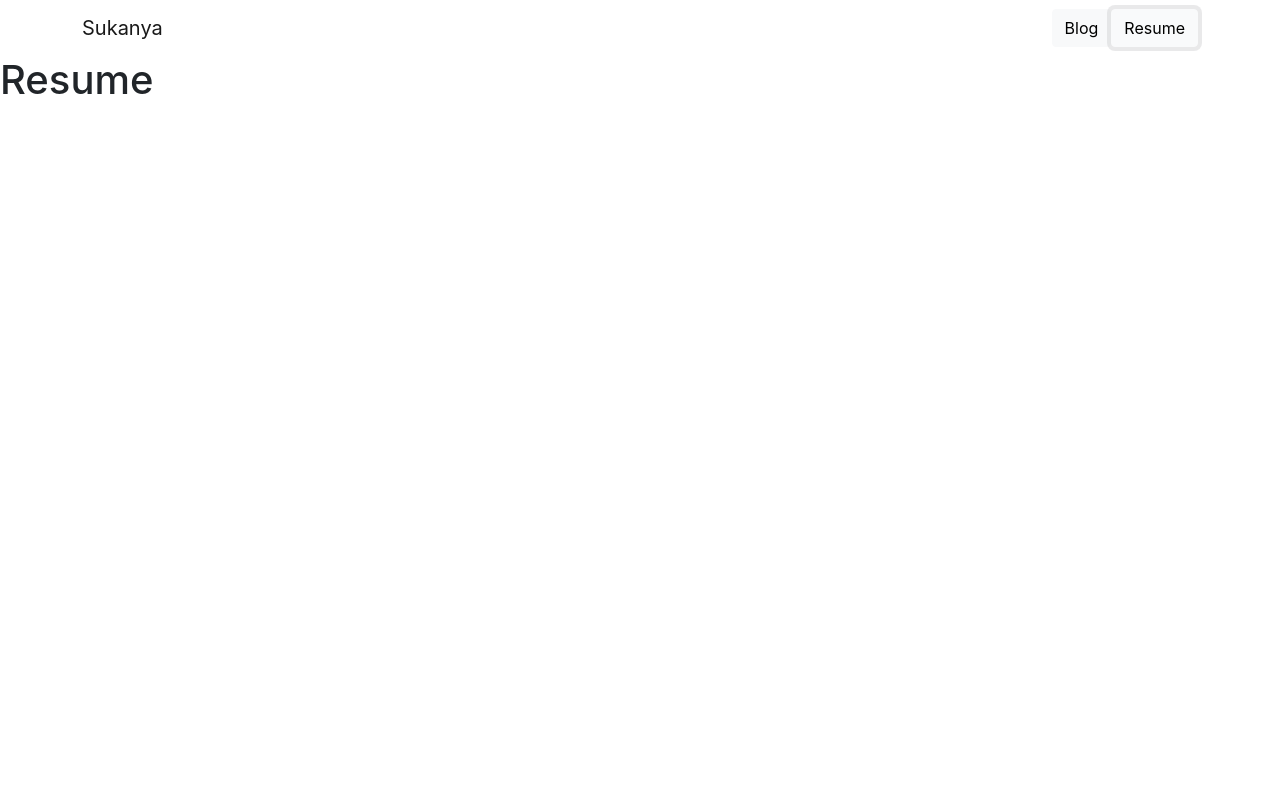
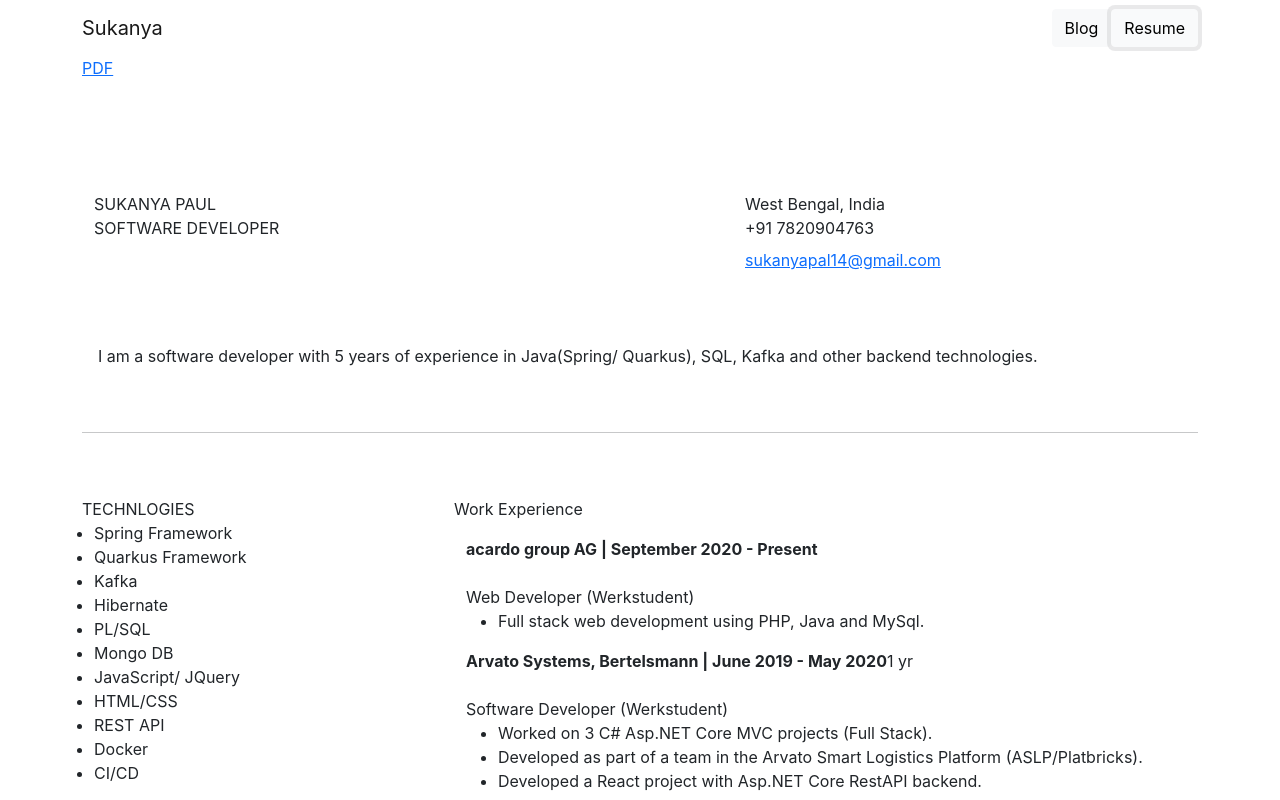
Before and after one commit to sukanya120/website, a React (Create React App) app: page / in a window 1280 px wide. Both pictures are taken after a click on the button "Resume". Shown: the top 800 px of the page. Built offline with nearby package versions, Linux system fonts and the light colour scheme.

Commit message:
website deployment

```diff
--- a/package.json
+++ b/package.json
@@ -1,6 +1,7 @@
 {
   "name": "website",
   "version": "0.1.0",
+  "homepage": "sukanyapaul.com",
   "private": true,
   "dependencies": {
     "@fortawesome/fontawesome-svg-core": "^1.2.36",
@@ -10,6 +11,7 @@
     "@testing-library/jest-dom": "^5.14.1",
     "@testing-library/react": "^11.2.7",
     "@testing-library/user-event": "^12.8.3",
+    "axios": "^0.24.0",
     "bootstrap": "^5.1.1",
     "react": "^17.0.2",
     "react-bootstrap": "^1.6.3",
@@ -22,7 +24,9 @@
     "start": "react-scripts start",
     "build": "react-scripts build",
     "test": "react-scripts test",
-    "eject": "react-scripts eject"
+    "eject": "react-scripts eject",
+    "predeploy": "npm run build",
+    "deploy": "gh-pages -d build"
   },
   "eslintConfig": {
     "extends": [
--- a/src/App.js
+++ b/src/App.js
@@ -7,11 +7,12 @@ import 'bootstrap/dist/css/bootstrap.min.css';
 import Blog from './components/blog/Blog';
 import { useEffect, useState } from 'react';
 import {Navbar, Container, Nav, Button} from 'react-bootstrap';
+import RockyMountain from './components/rockyMountain/RockyMountain';
 
 function App() {
 
   //all logic goes before return cause return only includes html
-  const [page, setPage] = useState();
+  const [page, setPage] = useState(<Home/>);
 
 
   const setPageRequest = (pageRequest)=> {
@@ -22,7 +23,7 @@ function App() {
         break;
       case "resume": setPage(<Resume/>);
         break;
-      case "blog": setPage(<Blog/>);
+      case "blog": setPage(<RockyMountain/>);
         break;
 
 
--- a/src/components/resume/Resume.jsx
+++ b/src/components/resume/Resume.jsx
@@ -3,5 +3,173 @@ import React from 'react';
 
 export default function Resume(){
 
-    return <h1> Resume </h1>;
+    return (
+    <div className='container'>
+    <a href="resume.pdf" className="lightgrey float-right mx-10 mt-2 pr-4 transparent0-5 f0-8em" download>PDF <i className="fa fa-download" aria-hidden="true"></i>
+	</a>
+	<div className="bg-white py-3 py-md-5 mx-10 my-3">
+		<div className="container px-10 py-3 py-md-5">
+			<div className="row" id="toprow">
+				<div className="col-lg-6 col-md-7 col-xs-12">
+					<span className="f700 f2-5em">SUKANYA PAUL</span><br></br>
+					<span className="f600 f1-5em">SOFTWARE DEVELOPER</span>
+				</div>
+				<div className="col-lg-4 offset-lg-1 col-md-5" id="">
+					<div id="contacttop" className="mt-2 mt-lg-0">
+						<span>West Bengal, India</span><br></br>
+						<span>+91 7820904763</span><br></br>
+					</div>
+					<div className="mt-3 mt-sm-2">
+						<a href="mailto:sukanyapal14@gmail.com" className="slategrey">sukanyapal14@gmail.com</a><br></br>
+						{/*<a href="https://samratdutta.com" className="slategrey">https://samratdutta.com</a>*/}
+					</div>
+					<div className="flex-row-spa mt-3 mt-sm-4" id="links">
+						<a href="https://github.com/duttasamd"><i className="fa fa-github text-muted"></i></a>
+						<a href="https://stackoverflow.com/users/2463304/samrat-dutta"><i className="fa fa-stack-overflow text-muted"></i></a>
+						<a href="https://www.linkedin.com/in/duttasamd/"><i className="fa fa-linkedin text-muted"></i></a>
+						<a href="https://www.xing.com/profile/Samrat_Dutta4"><i className="fa fa-xing text-muted"></i></a>
+					</div>
+				</div>
+			</div>
+			<div className="row mt-3 mt-sm-4 mt-lg-5 px-3">
+				I am a software developer with 5 years of experience in Java(Spring/ Quarkus), SQL, Kafka and
+other backend technologies.
+			</div>
+		</div>
+		<hr/>
+		<div className="container px-10 py-5">
+			<div className="row">
+				<div className="col-lg-8 pl-lg-3 offset-lg-1 mb-5 mb-lg-0">
+					<div>
+						<div className="row f600 f1-3em pl-3 mb-3">
+							Work Experience
+						</div>
+						<div className="mb-3">
+							<div className="inline">
+								<span>
+									<strong>acardo group AG | September 2020 - Present</strong>
+								</span>
+							</div>
+                            <br></br>
+							<span className="f300 fi">Web Developer (Werkstudent)</span><br/>
+							<ul className="pl-3">
+								<li>Full stack web development using PHP, Java and MySql.</li>
+							</ul>
+						</div>
+						<div className="mb-3">
+							<div className="inline">
+								<span>
+									<strong>Arvato Systems, Bertelsmann | June 2019 - May 2020</strong>
+								</span>
+								<span className="f600 lightgrey ml-2 f0-8em valignmiddle">
+									1 yr
+								</span>
+							</div>
+                            <br></br>
+							<span className="f300 fi">Software Developer (Werkstudent)</span><br/>
+							<ul className="pl-3">
+								<li>Worked on 3 C# Asp.NET Core MVC projects (Full Stack).</li>
+								<li>Developed as part of a team in the Arvato Smart Logistics Platform (ASLP/Platbricks).</li>
+								<li>Developed a React project with Asp.NET Core RestAPI backend.</li>
+							</ul>
+						</div>
+
+						<div>
+							<div className="inline">
+								<span>
+									<strong>Piping Rock India Pvt. Ltd. | July 2016 - September 2018</strong>
+								</span>
+								<span className="f600 lightgrey ml-2 f0-8em valignmiddle">
+									2 yrs 3 mos
+								</span>
+							</div><br></br>
+							<span className="f300 fi">Software Developer (Full time)</span><br/>
+							<ul className="pl-3">
+								<li>One of first 4 employees.</li>
+								<li>Developed an entire WMS/ERP system from scratch in C# Asp.NET MVC</li>
+								<li>Oversaw deployment of the software in warehouses in USA.</li>
+							</ul>
+						</div>
+					</div>
+					<div className="mt-4">
+						<div className="row f600 f1-3em pl-3 mb-2">
+							Education
+						</div>
+						<span><strong>Universität Paderborn</strong></span><br/>
+						<span>Master Computer Science | WS 2018 - Present</span><br/>
+						<span>Focus : Intelligence and Data</span><br/><br/>
+
+						<span><strong>West Bengal University Of Technology, India</strong></span><br/>
+						<span>Bachelor Of Technology - Information Technology</span><br/>
+						<span>August 2012 - July 2016 | GPA : 2.2</span>
+					</div>
+				</div>
+
+				<div className="col-lg-3  order-lg-first" id="leftdiv">
+                <div className="pl-3 pl-lg-0 mb-5">
+						<div className="row f600 f1-3em">
+                        TECHNLOGIES
+						</div>
+						<div className="row flex-col-spa-l">
+							<ul className="pl-3">
+								<li>Spring Framework</li>
+								<li>Quarkus Framework</li>
+                                <li>Kafka</li>
+                                <li>Hibernate</li>
+                                <li>PL/SQL</li>
+                                <li>Mongo DB</li>
+                                <li>JavaScript/ JQuery</li>
+                                <li>HTML/CSS</li>
+                                <li>REST API</li>
+                                <li>Docker</li>
+                                <li>CI/CD</li>
+							</ul>
+						</div>
+						<div className="row flex-col-spa-l">
+
+                        <div className="row f600 f1-3em">
+                        TOOLS
+						</div>
+							<ul className="pl-3">
+								<li>CRM(Amdocs)</li>
+								<li>Jira</li>
+								<li>Confluence</li>
+								<li>GIT</li>
+								<li>Bitbucket</li>
+								<li>SourceTree</li>
+								<li>Bamboo</li>
+								<li>Jenkins</li>
+								<li>Postman</li>
+                                <li>FileZila/WinSCP</li>
+							</ul>
+						</div>
+					</div>
+
+					<div className="mt-5 mt-sm-4 pl-3 pl-lg-0 pt-3">
+						<div className="row f600 f1-3em mb-3">
+							Personal Projects
+						</div>
+						<div className="row flex-col-spa-l">
+							<div className="mb-2">
+								<span>Personal Website</span>
+								<a href="https://samratdutta.com" className="lightgrey">samratdutta.com</a>
+							</div>
+							<div className="mb-2">
+								<span>Memories(Personal Timeline)</span>
+                                <br></br>
+								<span className="f0-8em">[expressJS (Node)/React]</span><br/>
+								<a href="https://memories.sukanyapaul.com" className="lightgrey">demo.schoolspace.co.in</a>
+							</div>
+
+						</div>
+					</div>
+				</div>
+			</div>
+		</div>
+	</div>
+
+    </div>
+
+    );
+
 }
--- /dev/null
+++ b/src/components/rockyMountain/ProductComponent.jsx
@@ -0,0 +1,21 @@
+import React from 'react';
+
+export default function ProductComponent(props){
+    return (
+        // <div>
+        //     <img src={props.src} alt="" />
+        //     <span id= "sp_title">{props.title}</span>
+        //     <span id= "sp_price">{props.price}</span>
+
+        // </div>
+
+        <div class="card w-18 m-2">
+            <img src={props.src} class="card-img-top" alt="..."/>
+            <div class="card-body">
+                <div id= "sp_title">{props.title}</div>
+                <div id= "sp_price">{props.price}</div>
+            </div>
+        </div>
+
+    )
+}
--- /dev/null
+++ b/src/components/rockyMountain/RockyMountain.jsx
@@ -0,0 +1,24 @@
+import axios from 'axios';
+import React from 'react';
+import { useState } from 'react';
+import { useEffect } from 'react';
+import ProductComponent from './ProductComponent';
+
+export default function RockyMountain(){
+    const [data, setData]= useState([]);
+    useEffect(()=> {
+        axios.get("http://localhost:8080/scrape/")
+        .then(function (response) {
+            // handle success
+            setData(response.data);
+          })
+
+    },[]);
+    return(
+        <div className='d-flex f-wrap justify-content-around'>
+        {
+            data.map(product=> <ProductComponent src= {product.src} title= {product.title} price= {product.price}/> )
+        }
+        </div>
+    );
+}
--- a/src/index.css
+++ b/src/index.css
@@ -20,3 +20,13 @@ code {
   color: white !important;
 
 }
+
+.w-18 {
+  width: 18rem !important;
+
+}
+
+.f-wrap {
+  flex-wrap: wrap !important;
+
+}
```
Also changed, not shown: 1 other file (tests, documents, lock files or other folders).
